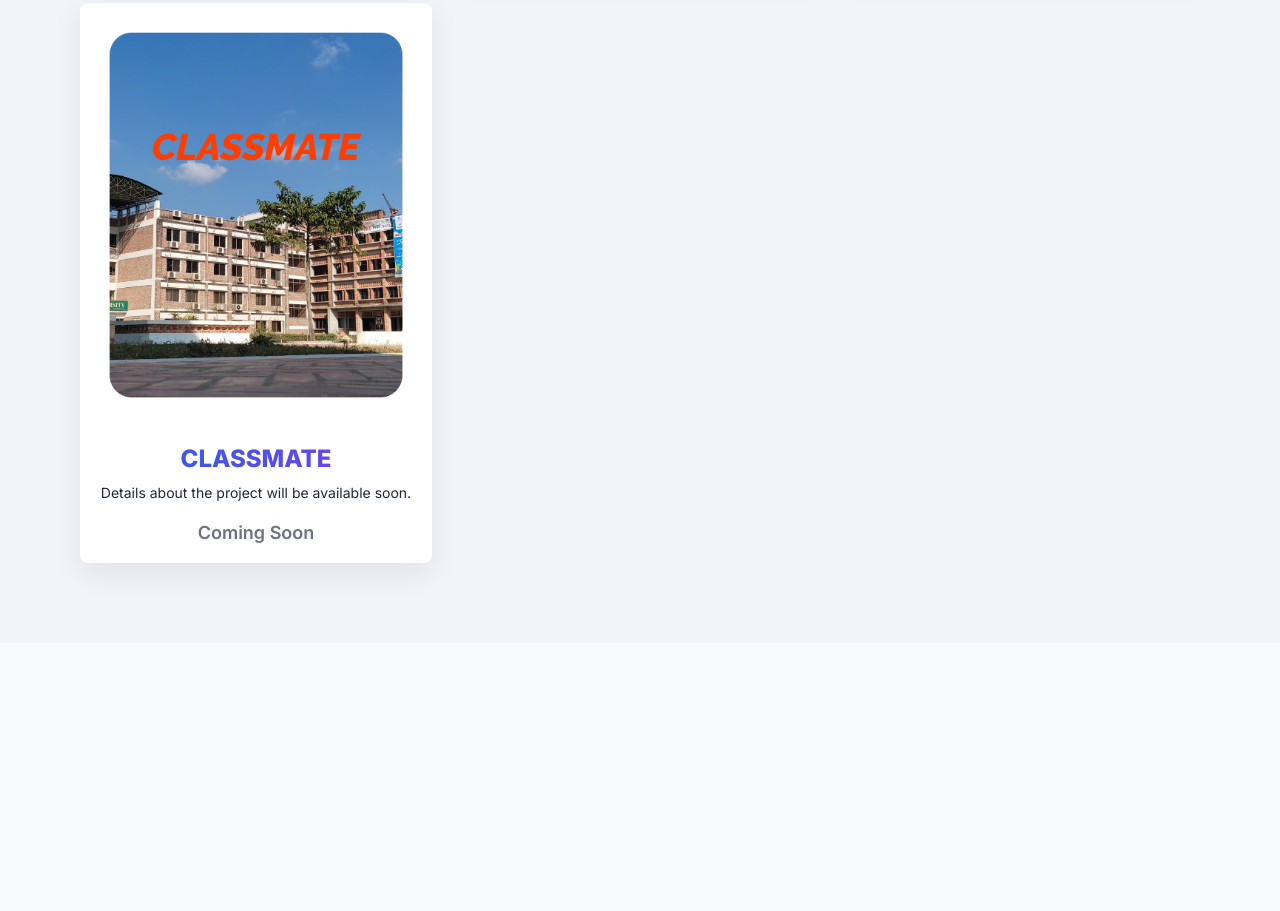
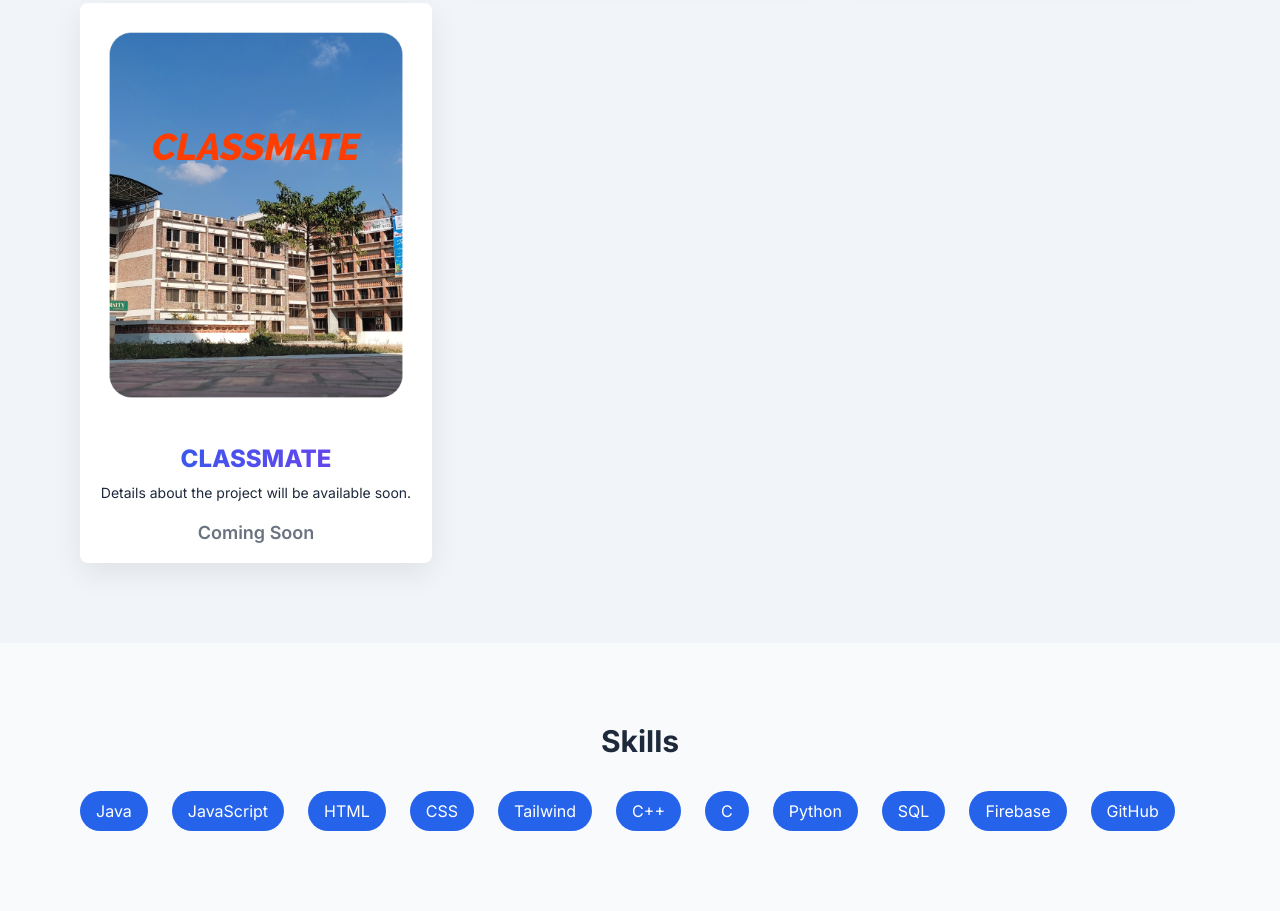
Before and after one commit to SiratimMChy/MyPortfolioWeb, a plain HTML site: page index.html in a window 1280 px wide. Shown: the part 1880-2791 px from the top of the page. Before the commit the page ends 2523 px from the top, so only its background shows below. Drawn offline with nearby package versions, Linux system fonts and the light colour scheme.

Commit message:
third commit

```diff
--- a/index.html
+++ b/index.html
@@ -45,7 +45,7 @@
                 <a href="#skills" class="hover:text-brand">Skills</a>
                 <a href="#contact" class="hover:text-brand">Contact</a>
             </div>
-           <button id="themeToggle" class="p-2 rounded-md border border-slate-300 dark:border-slate-900">◑</button>
+            <button id="themeToggle" class="p-2 rounded-md border border-slate-300 dark:border-slate-900">◑</button>
         </nav>
     </header>
     <!-- Hero -->
@@ -79,7 +79,7 @@
             specialize in both front-end and back-end development, and I’m always exploring new technologies to improve
             my skills and deliver better solutions.</p>
     </section>
- <!-- Projects Section -->
+    <!-- Projects Section -->
     <section id="projects" class="bg-slate-100 dark:bg-slate-800 py-20">
         <div class="max-w-6xl mx-auto px-4">
             <h3 class="text-3xl font-bold mb-8">Projects</h3>
@@ -122,7 +122,7 @@
                     <img loading="lazy" src="image/image3.png" alt="Project 3" class="w-full h-66 object-cover">
                     <div class="p-4">
                         <h4 class="font-extrabold text-center text-2xl mb-2 gtext">
-                            <a href="https://github.com/SiratimMChy/Web-Assg-02" >Faugei</a>
+                            <a href="https://github.com/SiratimMChy/Web-Assg-02">Faugei</a>
                         </h4>
                         <p class="text-sm text-center">
                             A fully responsive frontend flower shop website built using HTML and Tailwind CSS. Showcases
@@ -135,7 +135,8 @@
                     class="bg-white dark:bg-slate-700 rounded-lg shadow-soft overflow-hidden hover:scale-105 transition-transform duration-300">
                     <img loading="lazy" src="image/image4.png" alt="CLASSMATE" class="w-full h-66 object-cover">
                     <div class="p-4 text-center">
-                        <h4 class="font-extrabold text-2xl mb-2 gtext"><a href="https://github.com/SiratimMChy/ClassMate" >CLASSMATE</a></h4>
+                        <h4 class="font-extrabold text-2xl mb-2 gtext"><a
+                                href="https://github.com/SiratimMChy/ClassMate">CLASSMATE</a></h4>
                         <p class="text-sm mb-4">Details about the project will be available soon.</p>
                         <span class="text-gray-500 dark:text-gray-400 font-semibold text-lg">Coming Soon</span>
                     </div>
@@ -145,6 +146,23 @@
         </div>
     </section>
 
+    <!-- Skills -->
+    <section id="skills" class="max-w-6xl mx-auto px-4 py-20">
+        <h3 class="text-3xl text-center font-bold mb-8">Skills</h3>
+        <div class="flex flex-wrap gap-6">
+            <span class="bg-brand text-white px-4 py-2 rounded-full">Java</span>
+            <span class="bg-brand text-white px-4 py-2 rounded-full">JavaScript</span>
+            <span class="bg-brand text-white px-4 py-2 rounded-full">HTML</span>
+            <span class="bg-brand text-white px-4 py-2 rounded-full">CSS</span>
+            <span class="bg-brand text-white px-4 py-2 rounded-full">Tailwind</span>
+            <span class="bg-brand text-white px-4 py-2 rounded-full">C++</span>
+            <span class="bg-brand text-white px-4 py-2 rounded-full">C</span>
+            <span class="bg-brand text-white px-4 py-2 rounded-full">Python</span>
+            <span class="bg-brand text-white px-4 py-2 rounded-full">SQL</span>
+            <span class="bg-brand text-white px-4 py-2 rounded-full">Firebase</span>
+            <span class="bg-brand text-white px-4 py-2 rounded-full">GitHub</span>
+        </div>
+    </section>
 
 </body>
 
```
